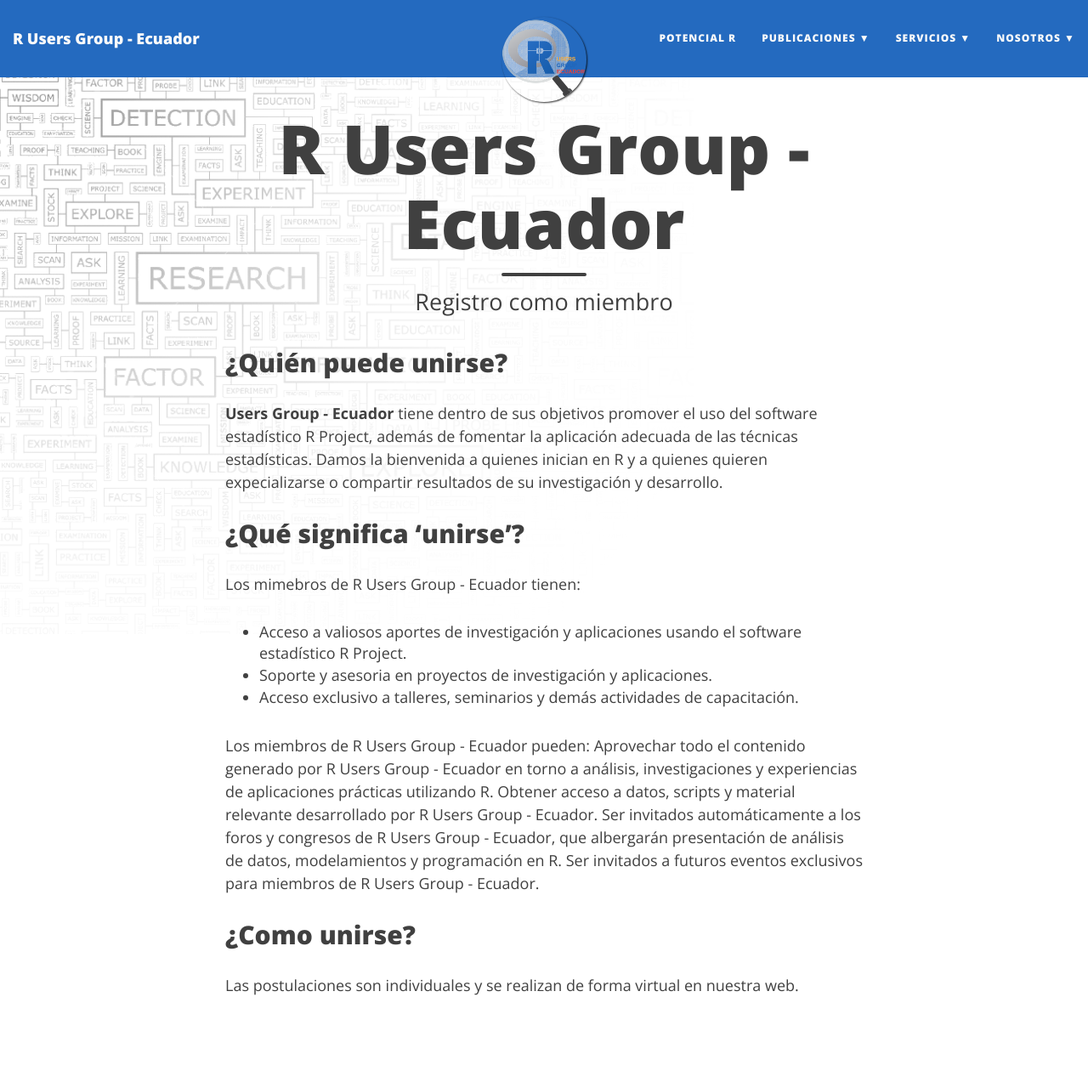
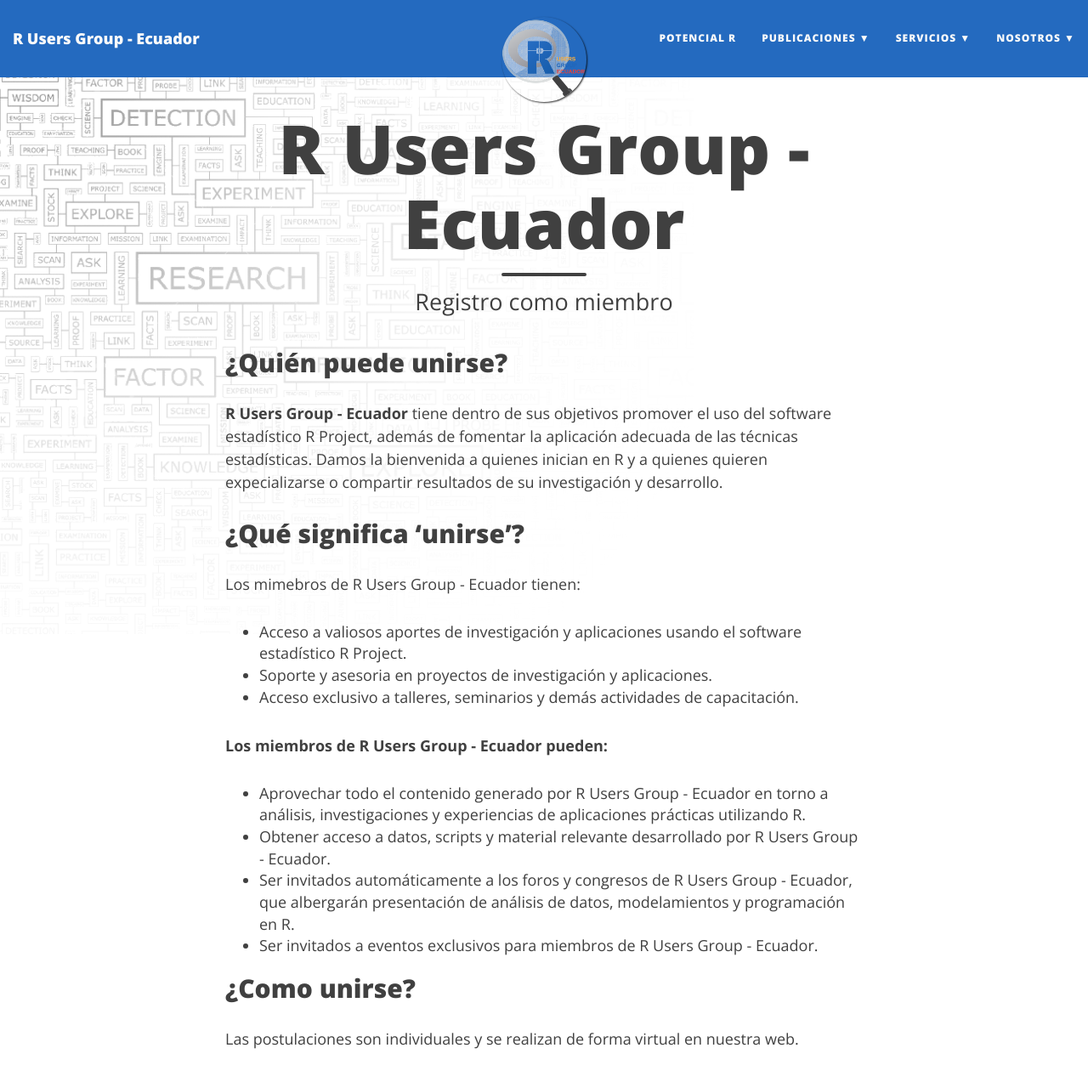
Before and after one commit to Rgrupoec/Rgrupoec.github.io, a Jekyll site: the page built from join.md, in a window 1280 px wide and 1400 px high. Shown: the top 1273 px of the window at 85% size. Built offline with Jekyll 4.4.1, drawn with Linux system fonts in a browser that asks for light colours; nearby versions of some CDN libraries; comment, search, counter and statistics services are not loaded.

Commit message:
Update join.md

```diff
--- a/join.md
+++ b/join.md
@@ -7,7 +7,7 @@
 ---
 ¿Quién puede unirse?
 -------------
-<b>Users Group - Ecuador</b> tiene dentro de sus objetivos promover el uso del software estadístico R Project, además de fomentar la aplicación adecuada de las técnicas estadísticas.
+<b>R Users Group - Ecuador</b> tiene dentro de sus objetivos promover el uso del software estadístico R Project, además de fomentar la aplicación adecuada de las técnicas estadísticas.
 Damos la bienvenida a quienes inician en R y a quienes quieren expecializarse o compartir resultados de su investigación y desarrollo.
 
 ¿Qué significa 'unirse'?
@@ -18,11 +18,11 @@
 * Soporte y asesoria en proyectos de investigación y aplicaciones.
 * Acceso exclusivo a talleres, seminarios y demás actividades de capacitación.
 
-Los miembros de R Users Group - Ecuador pueden:
-Aprovechar todo el contenido generado por R Users Group - Ecuador en torno a análisis, investigaciones y experiencias de aplicaciones prácticas utilizando R.
-Obtener acceso a datos, scripts y material relevante desarrollado por R Users Group - Ecuador.
-Ser invitados automáticamente a los foros y congresos de R Users Group - Ecuador, que albergarán presentación de análisis de datos, modelamientos y programación en R.
-Ser invitados a futuros eventos exclusivos para miembros de R Users Group - Ecuador.
+**Los miembros de R Users Group - Ecuador pueden:**
+* Aprovechar todo el contenido generado por R Users Group - Ecuador en torno a análisis, investigaciones y experiencias de aplicaciones prácticas utilizando R.
+* Obtener acceso a datos, scripts y material relevante desarrollado por R Users Group - Ecuador.
+* Ser invitados automáticamente a los foros y congresos de R Users Group - Ecuador, que albergarán presentación de análisis de datos, modelamientos y programación en R.
+* Ser invitados a eventos exclusivos para miembros de R Users Group - Ecuador.
 
 ¿Como unirse?
 -------------
```
